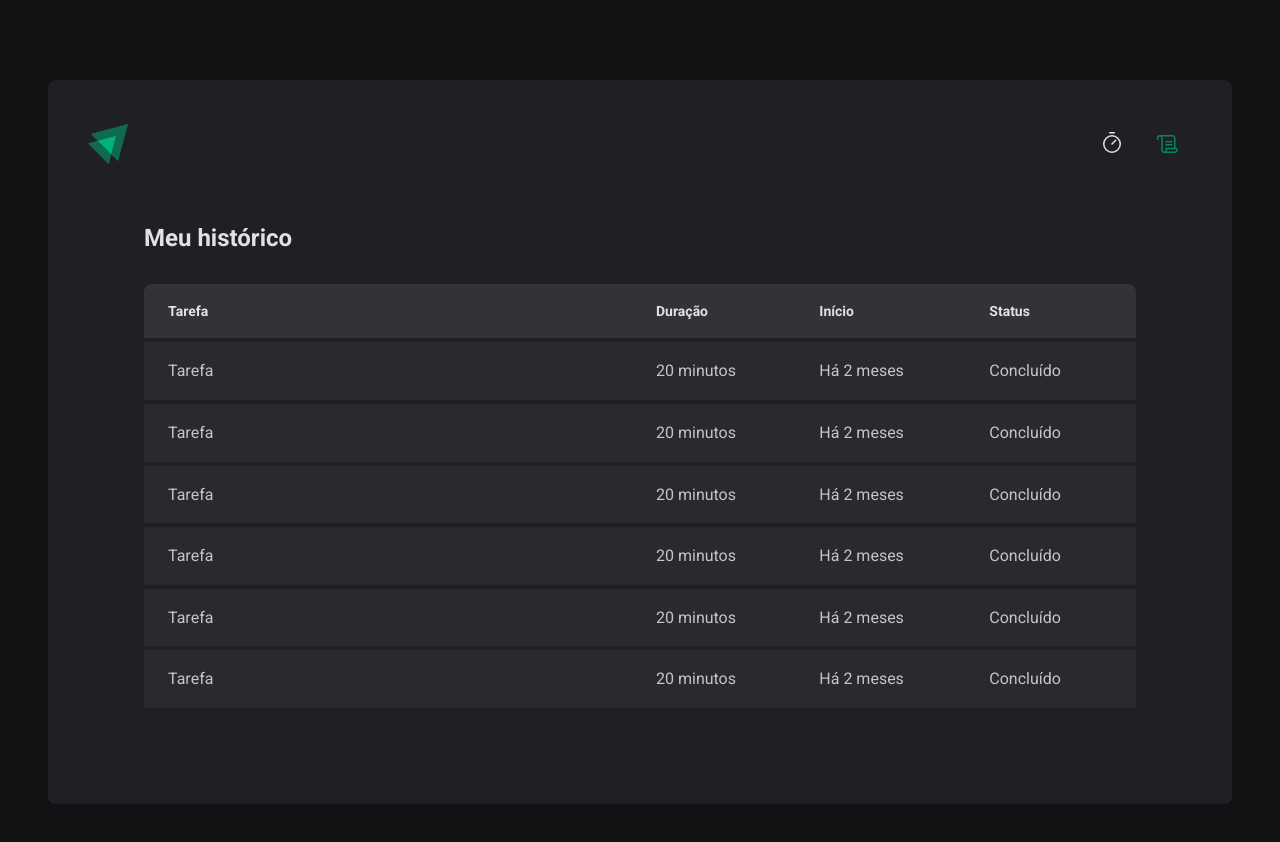
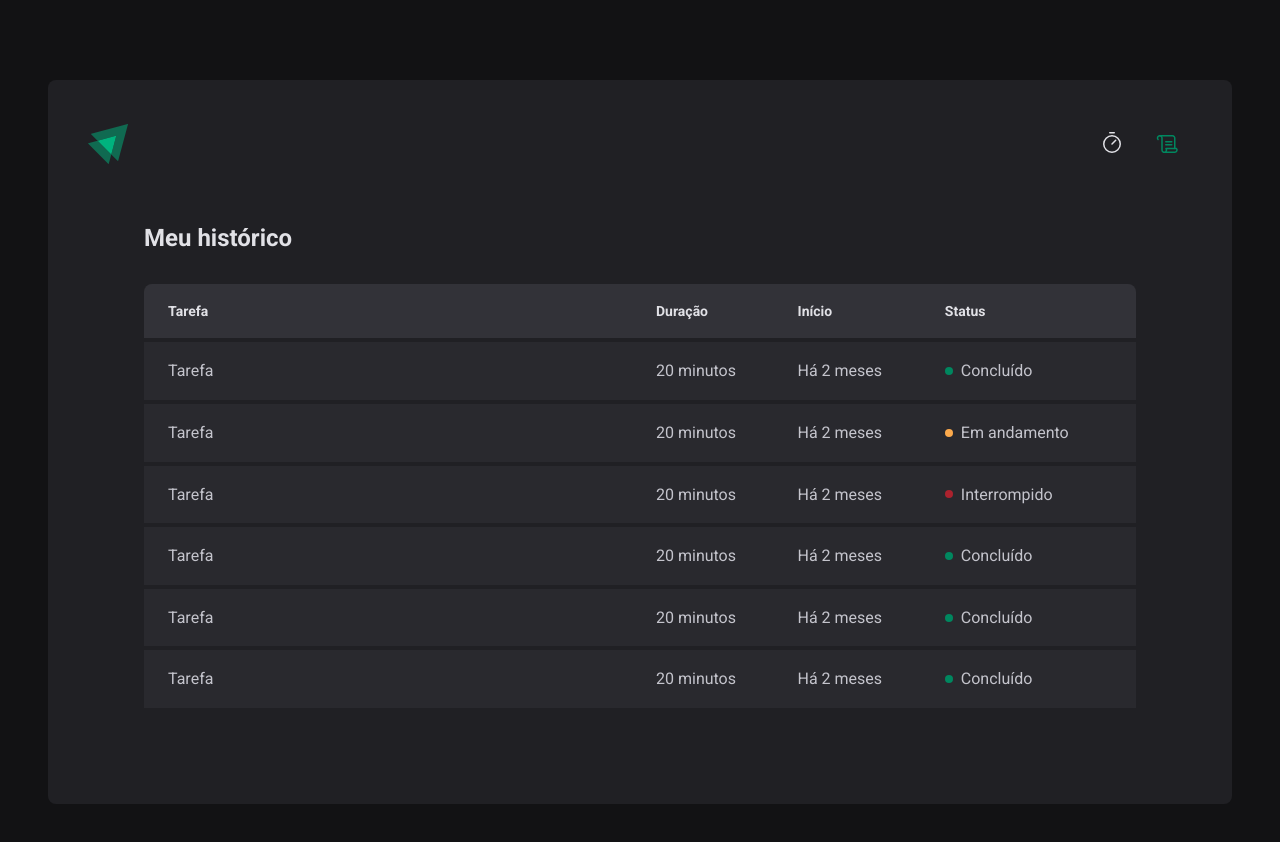
Before and after one commit to joeyanovich/ignite-timer, a React (Vite) app: page /history in a window 1280 px wide. Shown: the top 842 px of the page. Built offline with nearby package versions, Linux system fonts and the light colour scheme.

Commit message:
feat ✨: created progress status

```diff
--- a/src/pages/History/index.tsx
+++ b/src/pages/History/index.tsx
@@ -1,4 +1,4 @@
-import { HistoryContainer, HistoryList } from './styles'
+import { HistoryContainer, HistoryList, Status } from './styles'
 
 export function History() {
   return (
@@ -20,37 +20,49 @@
               <td>Tarefa</td>
               <td>20 minutos</td>
               <td>Há 2 meses</td>
-              <td>Concluído</td>
+              <td>
+                <Status statusColor="green">Concluído</Status>
+              </td>
             </tr>
             <tr>
               <td>Tarefa</td>
               <td>20 minutos</td>
               <td>Há 2 meses</td>
-              <td>Concluído</td>
+              <td>
+                <Status statusColor="yellow">Em andamento</Status>
+              </td>
             </tr>
             <tr>
               <td>Tarefa</td>
               <td>20 minutos</td>
               <td>Há 2 meses</td>
-              <td>Concluído</td>
+              <td>
+                <Status statusColor="red">Interrompido</Status>
+              </td>
             </tr>
             <tr>
               <td>Tarefa</td>
               <td>20 minutos</td>
               <td>Há 2 meses</td>
-              <td>Concluído</td>
+              <td>
+                <Status statusColor="green">Concluído</Status>
+              </td>
             </tr>
             <tr>
               <td>Tarefa</td>
               <td>20 minutos</td>
               <td>Há 2 meses</td>
-              <td>Concluído</td>
+              <td>
+                <Status statusColor="green">Concluído</Status>
+              </td>
             </tr>
             <tr>
               <td>Tarefa</td>
               <td>20 minutos</td>
               <td>Há 2 meses</td>
-              <td>Concluído</td>
+              <td>
+                <Status statusColor="green">Concluído</Status>
+              </td>
             </tr>
           </tbody>
         </table>
--- a/src/pages/History/styles.ts
+++ b/src/pages/History/styles.ts
@@ -60,3 +60,27 @@
     }
   }
 `
+
+const STATUS_COLORS = {
+  yellow: 'yellow-500',
+  green: 'green-500',
+  red: 'red-500',
+} as const
+interface StatusProps {
+  statusColor: keyof typeof STATUS_COLORS
+}
+
+export const Status = styled.span<StatusProps>`
+  display: flex;
+  align-items: center;
+  gap: 0.5rem;
+
+  &::before {
+    content: '';
+    width: 0.5rem;
+    height: 0.5rem;
+    border-radius: 9999px;
+    background-color: ${(props) =>
+      props.theme[STATUS_COLORS[props.statusColor]]};
+  }
+`
```
